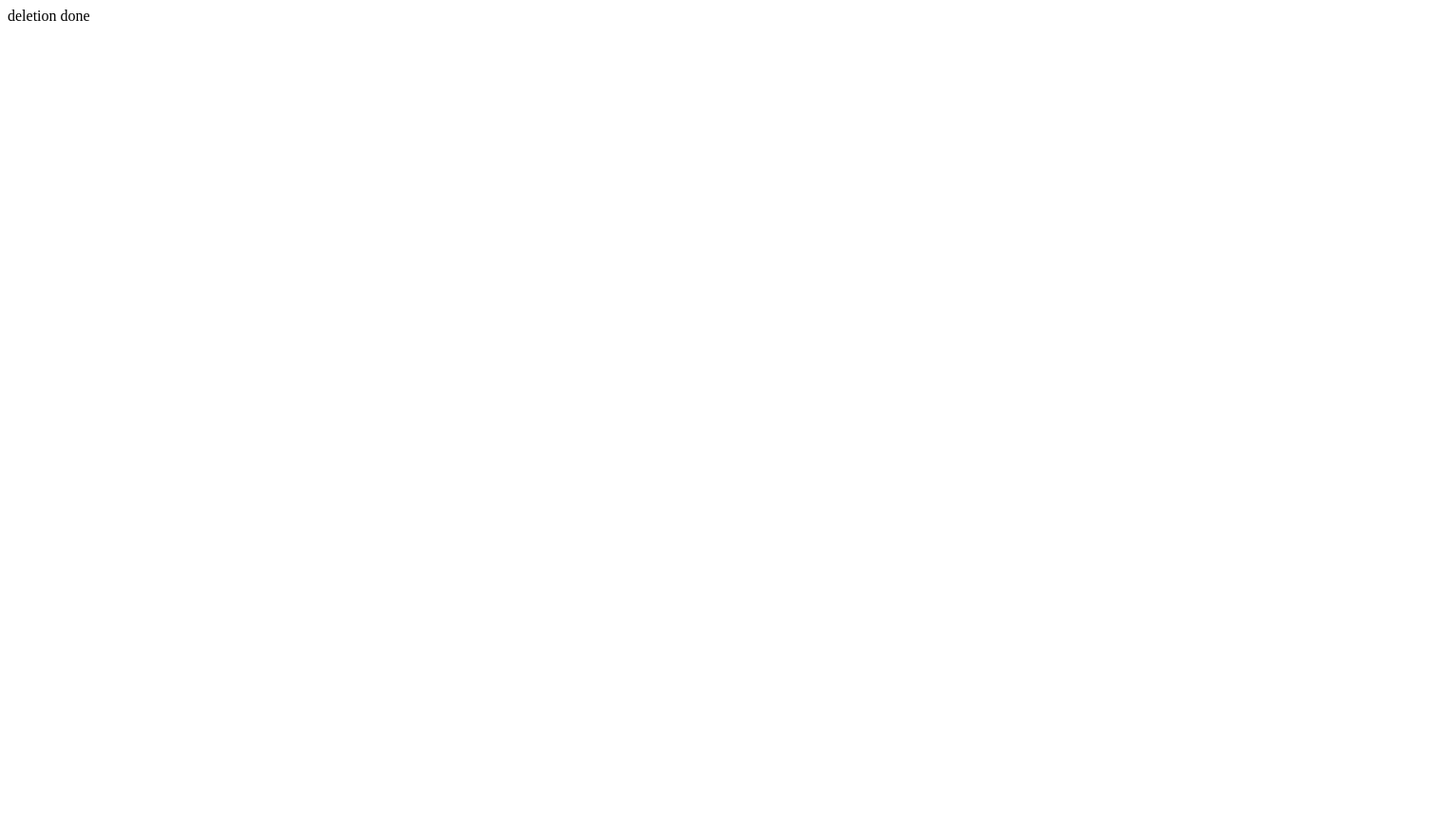
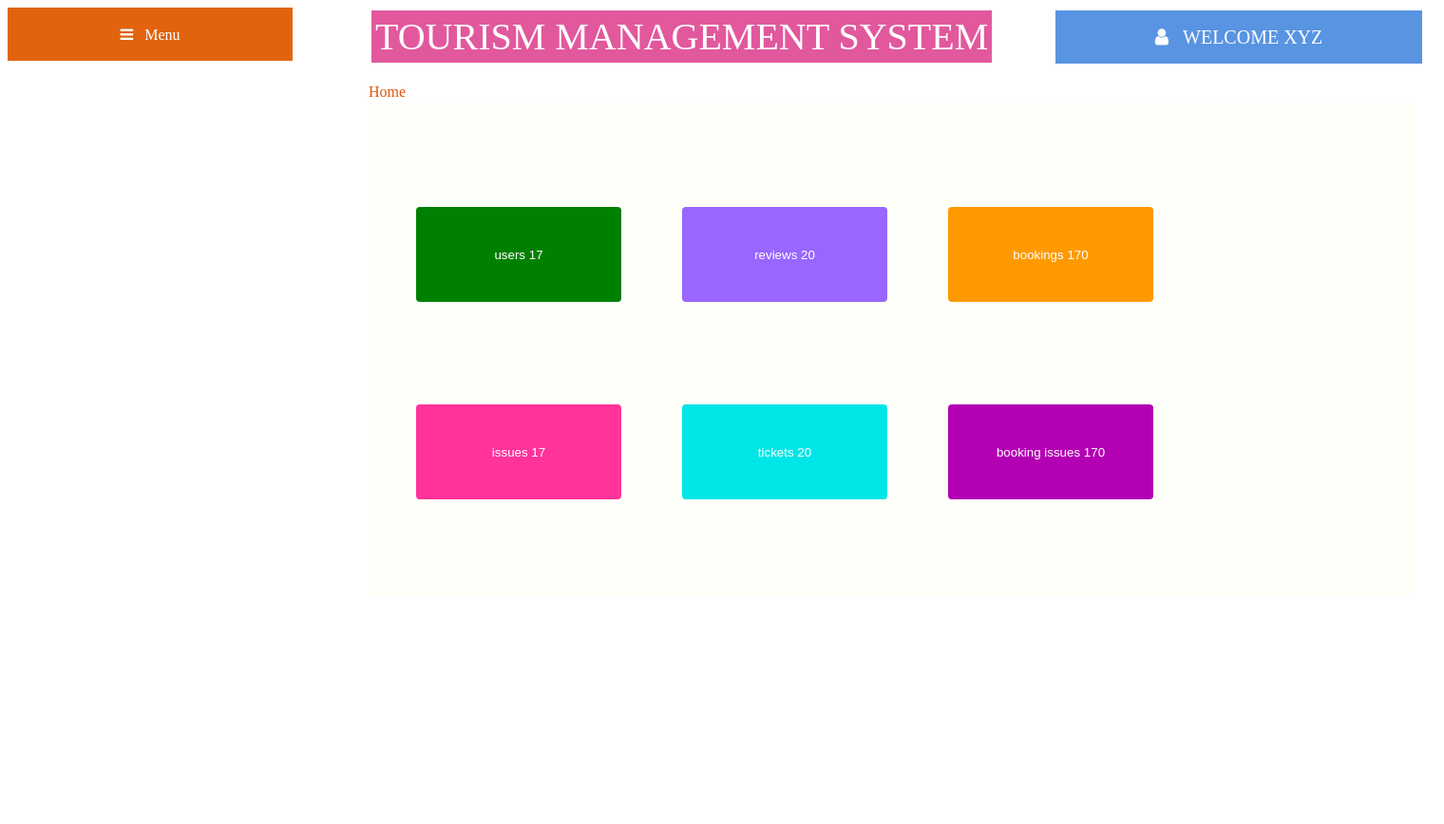
Before and after one commit to Mustak-Khaled/Toursim-Management-System, a PHP site: page /home.php in a window 1520 px wide. Before the commit the part shown is almost empty. Shown: the top 868 px of the page at 95% size. Before the commit the page ends 22 px from the top, so only its background shows below. Run offline with PHP 8.4, Linux system fonts and the light colour scheme.

Commit message:
Manager Home HTML & CSS. Not complete yet, some changes need to be done

```diff
--- /dev/null
+++ b/Manager/css/home.css
@@ -0,0 +1,126 @@
+.title {
+    background-color: rgb(226, 88, 157);
+    color: white;
+    padding: 4px;
+    min-width:400px;
+    font-size: 40px;
+    text-align: center;
+    border: solid;
+    margin-left:380px;
+
+    position: absolute;
+
+  }
+
+  .dropbtn {
+    background-color: rgb(226, 99, 14);
+    color: white;
+    padding: 20px;
+    min-width:300px;
+    font-size: 16px;
+    width:30%;
+
+    border: none;
+    cursor: pointer;
+
+  }
+
+  .dropdown {
+    position: absolute;
+   display: inline-block;
+  }
+
+  .dropdown-content {
+    display: none;
+    position: absolute;
+    background-color: #2c2828;
+    min-width: 300px;
+    box-shadow: 0px 8px 16px 0px rgba(0,0,0,0.2);
+    z-index: 1;
+  }
+
+  .dropdown-content a {
+    color: black;
+    padding: 12px 16px;
+    text-decoration: none;
+    display: block;
+  }
+
+  .dropdown-content a:hover {background-color: #f1f1f1}
+
+  .dropdown:hover .dropdown-content {
+    display: block;
+  }
+
+  .dropdown:hover .dropbtn {
+    background-color: rgb(226, 99, 14);
+    text-align:left;
+  }
+
+  .btn {
+  background-color: DodgerBlue;
+  border: none;
+  color: white;
+  padding: 20px;
+  min-width:300px;
+  font-size: 16px;
+  text-align:left;
+  cursor: pointer; /* Mouse pointer on hover */
+  }
+
+  /* Darker background on mouse-over */
+  .btn:hover {
+  background-color: RoyalBlue;
+  }
+
+  .welcome {
+    background-color: rgb(88, 148, 226);
+    color: white;
+    padding: 18px;
+    min-width:350px;
+
+    font-size: 20px;
+    text-align: center;
+    border: solid;
+    margin-left:1100px;
+
+    position: absolute;
+  }
+
+  .text{
+
+      color: rgb(226, 81, 14);
+      margin-top: 80px;
+      font-size: 16px;
+      margin-left:380px;
+      position: absolute;
+  }
+
+  .panel {
+    display: inline-block;
+    background:rgb(255, 255, 250);
+    min-height: 500px;
+    min-width: 1080px;
+    height: 100px;
+    padding: 10px;
+    border: navajowhite;
+    margin-right: 30px;
+    margin-left: 380px;
+    margin-top:100px ;
+    margin-bottom: 300px;
+  }
+
+
+  input[type=button] {
+    width: 20%;
+    height: 20%;
+    background-color: red;
+    color: white;
+    padding: 14px 10px;
+    margin: 8px 0;
+    border: none;
+    border-radius: 4px;
+    margin-left: 40px;
+    margin-top: 100px;
+    cursor: pointer;
+  }
--- a/Manager/home.php
+++ b/Manager/home.php
@@ -1 +1,52 @@
-deletion done
+<html>
+    <head>
+        <link rel="stylesheet" href="https://cdnjs.cloudflare.com/ajax/libs/font-awesome/4.7.0/css/font-awesome.min.css">
+        <link rel="stylesheet" type="text/css" href="css/home.css">
+    </head>
+    <body>
+
+
+        <div class="title" >TOURISM MANAGEMENT SYSTEM</div>
+        <div class="dropdown">
+            <button class="dropbtn"><i class="fa fa-bars">&nbsp;&nbsp;&nbsp;Menu</i></button>
+                <div class="dropdown-content">
+                    <!-- These Links will be changed later -->
+                    <button class="btn" onClick="location.href='home.php'" value='home'><i class="fa fa-home">&nbsp;&nbsp;&nbsp;Home</i></button><br>
+                    <button class="btn" onClick="location.href='manageticket.php'" value='manageticket'><i class="fa fa-plane">&nbsp;&nbsp;&nbsp;Manage Ticket</i></button><br>
+                    <button class="btn" onClick="location.href='createtransport.php'" value='createtransport'><i class="fa fa-plane">&nbsp;&nbsp;&nbsp;Create Transport</i></button><br>
+                    <button class="btn" onClick="location.href='managetransport.php'" value='managetransport'><i class="fa fa-plane">&nbsp;&nbsp;&nbsp;Mnagage Transport</i></button><br>
+                    <button class="btn" onClick="location.href='createhotel.php'" value='createhotel'><i class="fa fa-plane">&nbsp;&nbsp;&nbsp;Create Hotel</i></button><br>
+                    <button class="btn" onClick="location.href='managehotel.php'" value='managehotel'><i class="fa fa-plane">&nbsp;&nbsp;&nbsp;Mnagage Hotel</i></button><br>
+                    <button class="btn" onClick="location.href='webinfoediting.php'" value='webinfoediting' ><i class="fa fa-user-circle">&nbsp;&nbsp;&nbsp;Website Info Editing</i></button><br>
+                    <button class="btn" onClick="location.href='manageissue.php'" value='manageissue'><i class="fa fa-comments">&nbsp;&nbsp;&nbsp;Manage Issues</i></button><br>
+                    <button class="btn" onClick="location.href='managebill.php'" value='managebill'><i class="fa fa-comments">&nbsp;&nbsp;&nbsp;Manage Bills</i></button><br>
+                    <button class="btn" onClick="location.href='editprofile.php'" value='editprofile'><i class="fa fa-user">&nbsp;&nbsp;&nbsp;Edit Profile</i></button><br>
+                    <button class="btn" onClick="location.href='changepassword.php'" value='changepassword'><i class="fa fa-key">&nbsp;&nbsp;&nbsp;Change Password</i></button><br>
+                    <!-- These Links will be changed later -->
+                    <button class="btn"><i class="fa fa-sign-out">&nbsp;&nbsp;&nbsp;Log Out</i></button><br>
+                </div>
+
+        </div>
+
+        <div class="welcome" ><i class="fa fa-user">&nbsp;&nbsp;&nbsp;WELCOME XYZ</i>
+        </div>
+
+
+
+        <div class="text" >Home</i>
+        </div>
+
+
+        <div class="panel">
+            <input type="button" value="users 17" style="background-color:green">
+            <input type="button" value="reviews 20" style="background-color:rgb(153, 102, 255);margin-left: 60px">
+            <input type="button" value="bookings 170" style="background-color:rgb(255, 153, 0);margin-left: 60px"> <br>
+
+            <input type="button" value="issues 17" style="background-color:rgb(255, 51, 153)">
+            <input type="button" value="tickets 20" style="background-color:rgb(0, 230, 230);margin-left: 60px">
+            <input type="button" value="booking issues 170" style="background-color:rgb(179, 0, 179);margin-left: 60px">
+
+        </div>
+
+    </body>
+</html>
```
